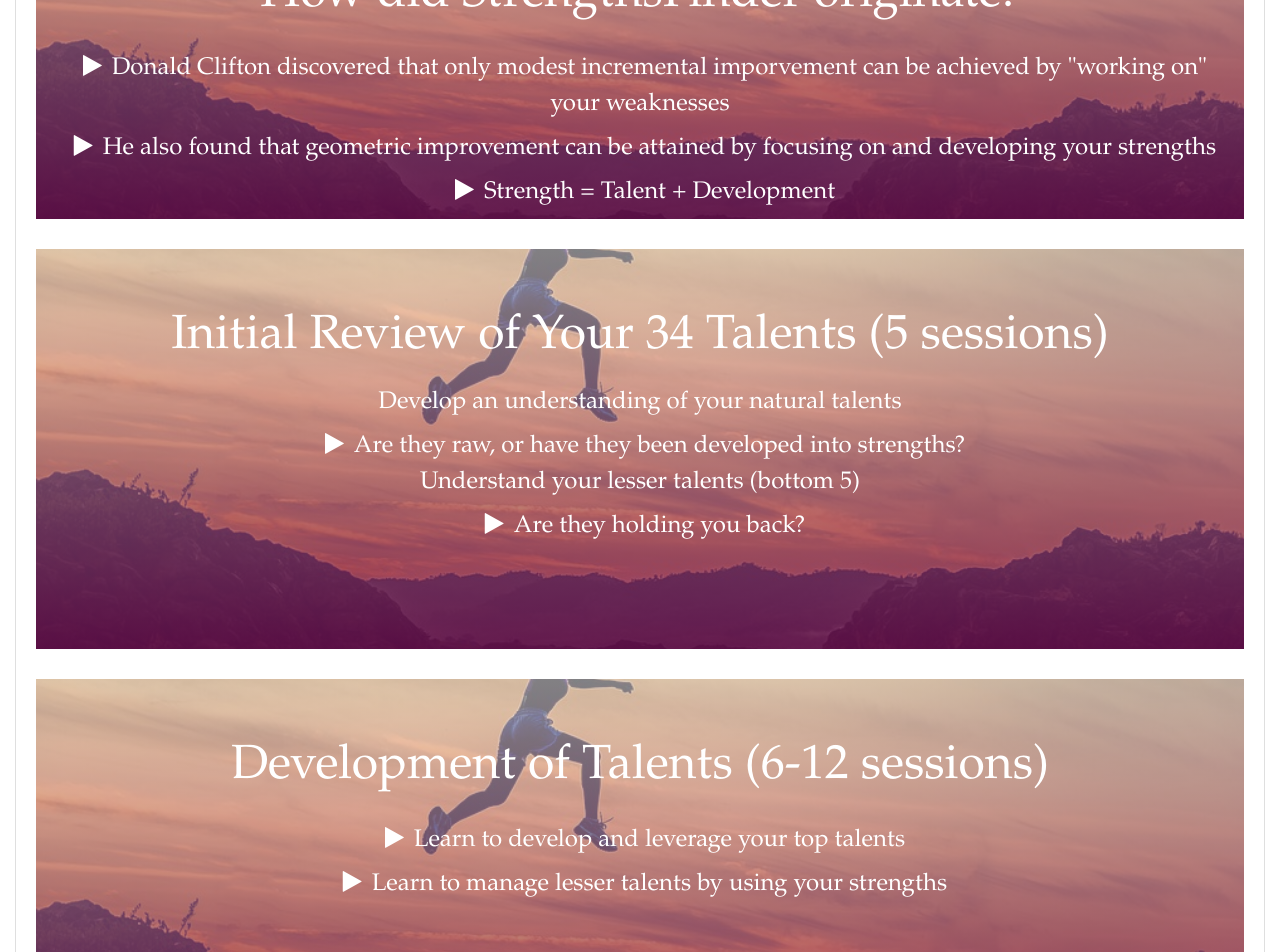
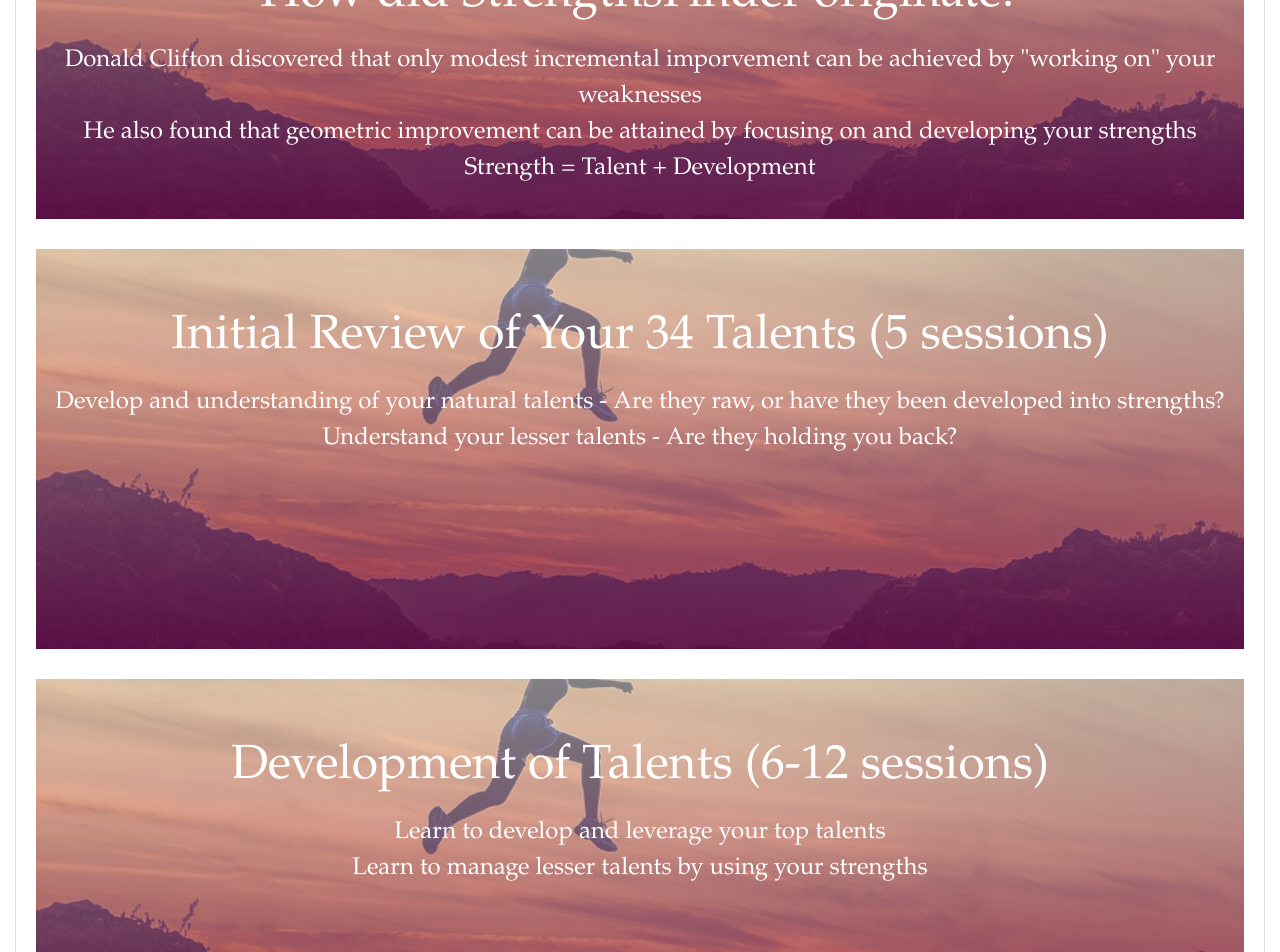
Before and after one commit to blac3765/ascent-coaching, an Angular app in the folder client/: page /method in a window 1280 px wide. Shown: the part 660-1612 px from the top of the page. Built offline with nearby package versions, Linux system fonts and the light colour scheme.

Commit message:
Added additional changes.

```diff
--- a/client/src/app/home/home.component.html
+++ b/client/src/app/home/home.component.html
@@ -14,7 +14,7 @@
 				</div>
 			</div>
 			<div class="col-lg-6 col-md-6 mb-lg-4 mt-4">
-				<div class="card card-2" routerLink="/org">
+				<div class="card card-2" routerLink="/cfo">
 					<div class="row">
 						<div class="col-12 mt-5 text">
 							<p class="header-about">CFO Consulting</p>
--- a/client/src/app/process/process.component.html
+++ b/client/src/app/process/process.component.html
@@ -12,16 +12,14 @@
 					<div class="col-12">
 						<h4 class="text-center sub-header mt-2">How did StrengthsFinder originate?</h4>
 					</div>
-					<div class="col-12">
-						<p class="card-text text-center">
-							<span class="line"><i class="fa fa-play"></i>Donald Clifton discovered that only modest incremental imporvement can be achieved by "working on" your weaknesses</span>
-							<br>
-							<span class="line"><i class="fa fa-play"></i>He also found that geometric improvement can be attained by focusing on and developing your strengths</span>
-							<br>
-							<span class="line"><i class="fa fa-play"></i>Strength = Talent + Development</span>
-							<br>
-						</p>
-					</div>
+					<p class="card-text text-center">
+						<span class="line">Donald Clifton discovered that only modest incremental imporvement can be achieved by "working on" your weaknesses</span>
+						<br>
+						<span class="line">He also found that geometric improvement can be attained by focusing on and developing your strengths</span>
+						<br>
+						<span class="line">Strength = Talent + Development</span>
+						<br>
+					</p>
 				</div>
 			</div>
 			<div class="grow">
@@ -29,20 +27,17 @@
 					<h4 class="text-center sub-header pt-5">Initial Review of Your 34 Talents (5 sessions)</h4>
 				</div>
 				<p class="card-text text-center">
-					<span class="line">Develop an understanding of your natural talents</span><br>
-					<span class="line"><i class="fa fa-play"></i>Are they raw, or have they been developed into strengths?</span>
-					<br>
-					<span class="line">Understand your lesser talents (bottom 5)</span><br>
-					<span class="line"><i class="fa fa-play"></i>Are they holding you back?</span>
+					<span class="line">Develop and understanding of your natural talents - Are they raw, or have they been developed into strengths?</span><br>
+					<span class="line">Understand your lesser talents - Are they holding you back?</span>
 					<br>
 				</p>
 			</div>
 			<div class="enjoy">
 				<h4 class="text-center sub-header pt-5">Development of Talents (6-12 sessions)</h4>
 				<p class="card-text text-center">
-					<span class="line"><i class="fa fa-play"></i>Learn to develop and leverage your top talents</span>
+					<span class="line">Learn to develop and leverage your top talents</span>
 					<br>
-					<span class="line"><i class="fa fa-play"></i>Learn to manage lesser talents by using your strengths</span>
+					<span class="line">Learn to manage lesser talents by using your strengths</span>
 					<br>
 				</p>
 			</div>
--- a/client/src/app/process/process.component.scss
+++ b/client/src/app/process/process.component.scss
@@ -44,6 +44,7 @@
 	width: 100%;
 	min-height: 50vh;
 	margin-top:30px;
+	padding-bottom: 30px;
 }
 
 .grow {
@@ -55,6 +56,7 @@
 	width: 100%;
 	min-height: 50vh;
 	margin-top:30px;
+	padding-bottom: 30px;
 }
 
 .enjoy {
@@ -66,6 +68,7 @@
 	width: 100%;
 	min-height: 50vh;
 	margin-top:30px;
+	padding-bottom: 30px;
 }
 
 .jumbotron{
```
